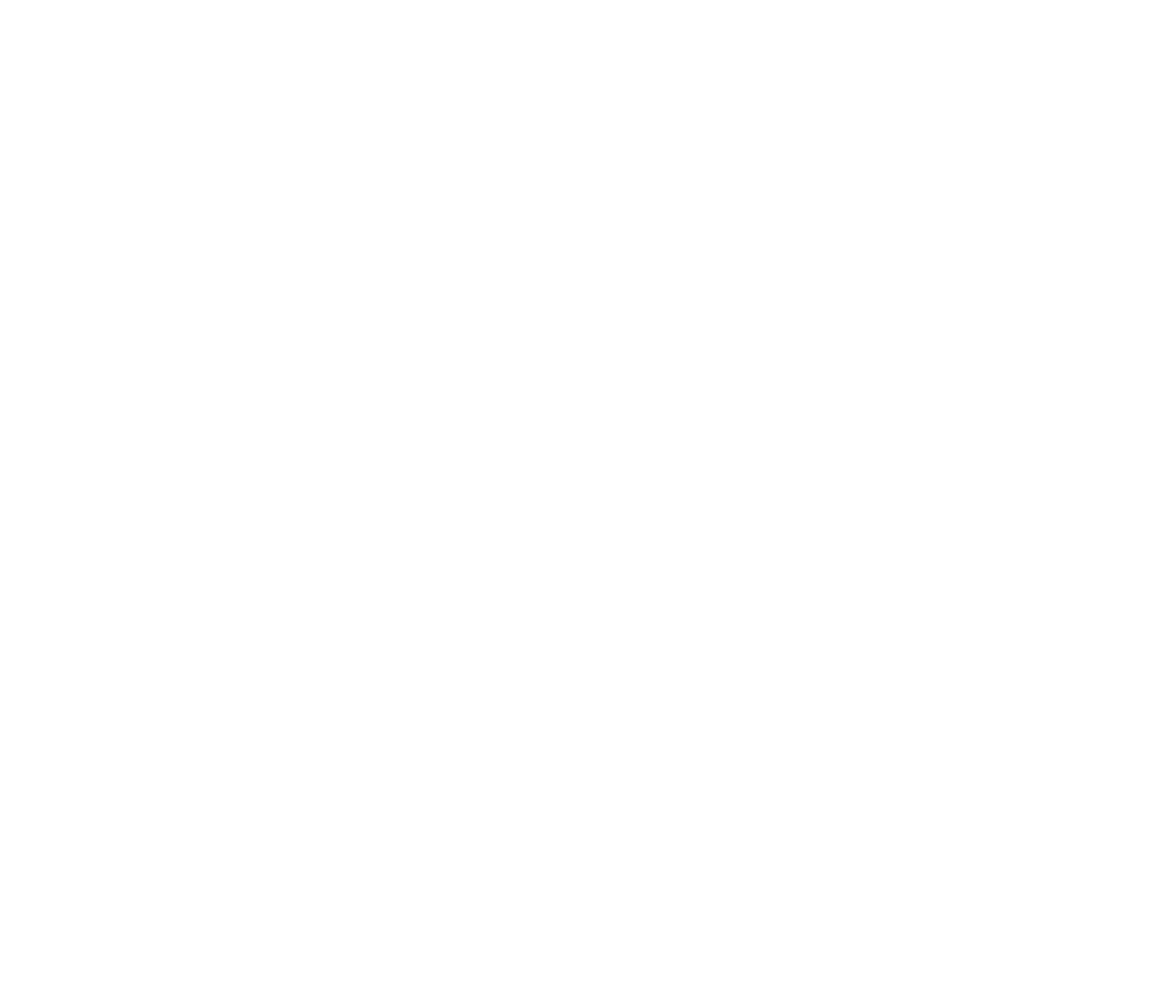
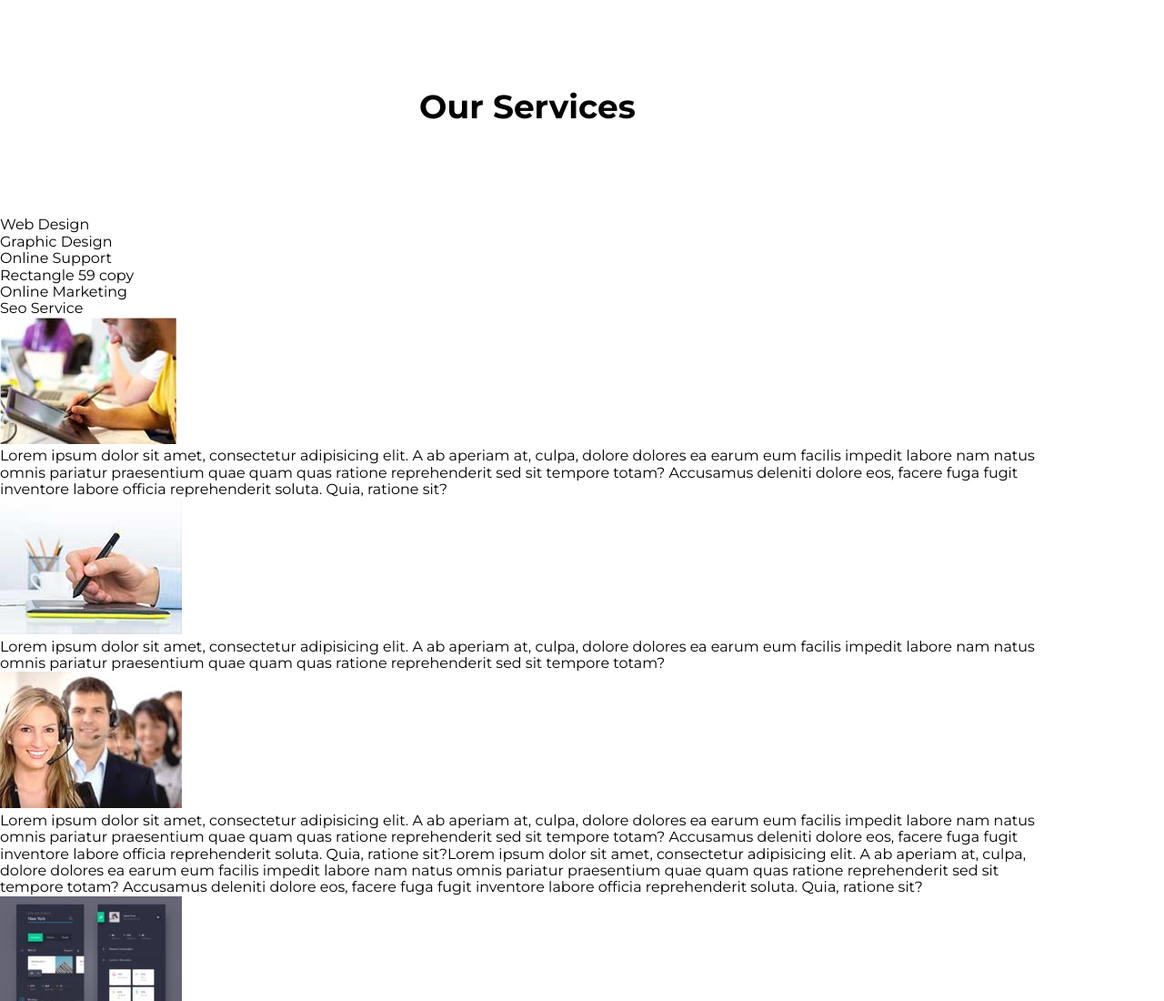
Before and after one commit to TytarenkoOleg/LandingPage-HAM, a plain HTML site: page src/index.html in a window 1280 px wide. Shown: the top 1100 px of the page at 91% size. Before the commit the page ends 800 px from the top, so only its background shows below. Drawn offline with nearby package versions, Linux system fonts and the light colour scheme; files that its build step writes are made by us from their sources.

Commit message:
ver 1.1 (add info in section our-services)

```diff
--- a/src/index.html
+++ b/src/index.html
@@ -2,12 +2,75 @@
 <html lang="en">
 <head>
     <meta charset="UTF-8">
-    <title>Title</title>
+    <title>HAM</title>
+    <link rel="stylesheet" href="https://cdnjs.cloudflare.com/ajax/libs/normalize/8.0.0/normalize.min.css">
+    <link href="https://fonts.googleapis.com/css?family=Lato:400,400i,700,700i|Montserrat:400,400i,700,700i"
+          rel="stylesheet">
+    <link rel="stylesheet" href="https://use.fontawesome.com/releases/v5.2.0/css/all.css">
+    <link rel="stylesheet" href="css/style.css">
 </head>
 <body>
 <section class="header"></section>
 <section class="btn-after-header"></section>
-<section class="our-services"></section>
+<section class="our-services">
+    <div class="container">
+        <h2 class="section-header section-header__text">Our Services</h2>
+        <div>
+            <ul class="our-services__menu">
+                <li class="our-services__menu-item active">Web Design</li>
+                <li class="our-services__menu-item">Graphic Design</li>
+                <li class="our-services__menu-item">Online Support</li>
+                <li class="our-services__menu-item">Rectangle 59 copy</li>
+                <li class="our-services__menu-item">Online Marketing</li>
+                <li class="our-services__menu-item">Seo Service</li>
+            </ul>
+            <div class="our-services__item active">
+                <img src="img/our-services/our_service_item1.jpg" alt="Web Design<">
+                <p>Lorem ipsum dolor sit amet, consectetur adipisicing elit. A ab aperiam at, culpa, dolore dolores
+                    ea earum eum facilis impedit labore nam natus omnis pariatur praesentium quae quam quas ratione
+                    reprehenderit sed sit tempore totam? Accusamus deleniti dolore eos, facere fuga fugit inventore
+                    labore officia reprehenderit soluta. Quia, ratione sit?</p>
+            </div>
+            <div class="our-services__item">
+                <img src="img/our-services/our_service_item2.jpg" alt="Graphic Design">
+                <p>Lorem ipsum dolor sit amet, consectetur adipisicing elit. A ab aperiam at, culpa, dolore dolores
+                    ea earum eum facilis impedit labore nam natus omnis pariatur praesentium quae quam quas ratione
+                    reprehenderit sed sit tempore totam? </p>
+            </div>
+            <div class="our-services__item">
+                <img src="img/our-services/our_service_item3.jpeg" alt="Online Support">
+                <p>Lorem ipsum dolor sit amet, consectetur adipisicing elit. A ab aperiam at, culpa, dolore dolores
+                    ea earum eum facilis impedit labore nam natus omnis pariatur praesentium quae quam quas ratione
+                    reprehenderit sed sit tempore totam? Accusamus deleniti dolore eos, facere fuga fugit inventore
+                    labore officia reprehenderit soluta. Quia, ratione sit?Lorem ipsum dolor sit amet, consectetur
+                    adipisicing elit. A ab aperiam at, culpa, dolore dolores
+                    ea earum eum facilis impedit labore nam natus omnis pariatur praesentium quae quam quas ratione
+                    reprehenderit sed sit tempore totam? Accusamus deleniti dolore eos, facere fuga fugit inventore
+                    labore officia reprehenderit soluta. Quia, ratione sit?</p>
+            </div>
+            <div class="our-services__item">
+                <img src="img/our-services/our_service_item4.jpg" alt="Rectangle 59 copy">
+                <p>Lorem ipsum dolor sit amet, consectetur adipisicing elit. A ab aperiam at, culpa, dolore dolores
+                    eaearum eum facilis impedit labore nam natus omnis pariatur praesentium quae quam quas ratione
+                    reprehenderit sed sit tempore totam? Accusamus deleniti dolore eos, facere fuga fugit inventore
+                    labore officia reprehenderit soluta. Quia, ratione sit?</p>
+            </div>
+            <div class="our-services__item">
+                <img src="img/our-services/our_service_item5.jpg" alt="Online Marketing">
+                <p>Lorem ipsum dolor sit amet, consectetur adipisicing elit. A ab aperiam at, culpa, dolore dolores
+                    ea earum eum facilis impedit labore nam natus omnis pariatur praesentium quae quam quas ratione
+                    reprehenderit sed sit tempore totam?</p>
+            </div>
+            <div class="our-services__item">
+                <img src="img/our-services/our_service_item6.png" alt="Seo Service">
+                <p>Lorem ipsum dolor sit amet, consectetur adipisicing elit. A ab aperiam at, culpa, dolore dolores
+                    ea earum eum facilis impedit labore nam natus omnis pariatur praesentium quae quam quas ratione
+                    reprehenderit sed sit tempore totam? Accusamus deleniti dolore eos, facere fuga fugit inventore
+                    labore officia reprehenderit soluta. Quia, ratione sit?</p>
+            </div>
+        </div>
+    </div>
+</section>
 <section class="everything-is-ready"></section>
 <section class="our-amazing-work"></section>
 <section class="breaking-news"></section>
--- a/src/scss/_our-services.scss
+++ b/src/scss/_our-services.scss
@@ -0,0 +1,27 @@
+.section-header {
+  padding-top: 97px;
+
+}
+.our-services__menu {
+  padding-top: 100px;
+  padding-left: 0;
+}
+.our-services__menu-item {
+  width: 189px;
+  position: relative;
+  cursor: pointer;
+}
+.our-services__menu-item .active {
+  background-color: #18cfab;
+}
+.our-services__menu-item .active::after {
+  content: "";
+  position: absolute;
+  bottom: -10px;
+  left: 45%;
+  width: 0;
+  height: 0;
+  border-left: 10px solid transparent;
+  border-right: 10px solid transparent;
+  border-top: 10px solid #18cfab;
+}
--- a/src/scss/_style-general.scss
+++ b/src/scss/_style-general.scss
@@ -1,7 +1,18 @@
+*{
+  margin: 0;
+  padding: 0;
+
+}
 .container {
-  max-width: 1200px;
-  min-width: 320px;
-  margin: 0 auto;
+  width: 100%;
+  max-width: 1160px;
   font-family: 'Montserrat', sans-serif;
 
 }
+.section-header {
+  display: flex;
+  flex-direction: column;
+  align-items: center;
+  position: relative;
+  font-size: 36px;
+}
--- a/src/scss/style.scss
+++ b/src/scss/style.scss
@@ -0,0 +1,3 @@
+
+@import "style-general";
+@import "our-services";
```
Also changed, not shown: gulpfile.js (+30 -30 lines), src/img/our-services/our_service_item1.jpg (added), src/img/our-services/our_service_item2.jpg (added), src/img/our-services/our_service_item3.jpeg (added), src/img/our-services/our_service_item4.jpg (added), src/img/our-services/our_service_item5.jpg (added), src/img/our-services/our_service_item6.png (added).
